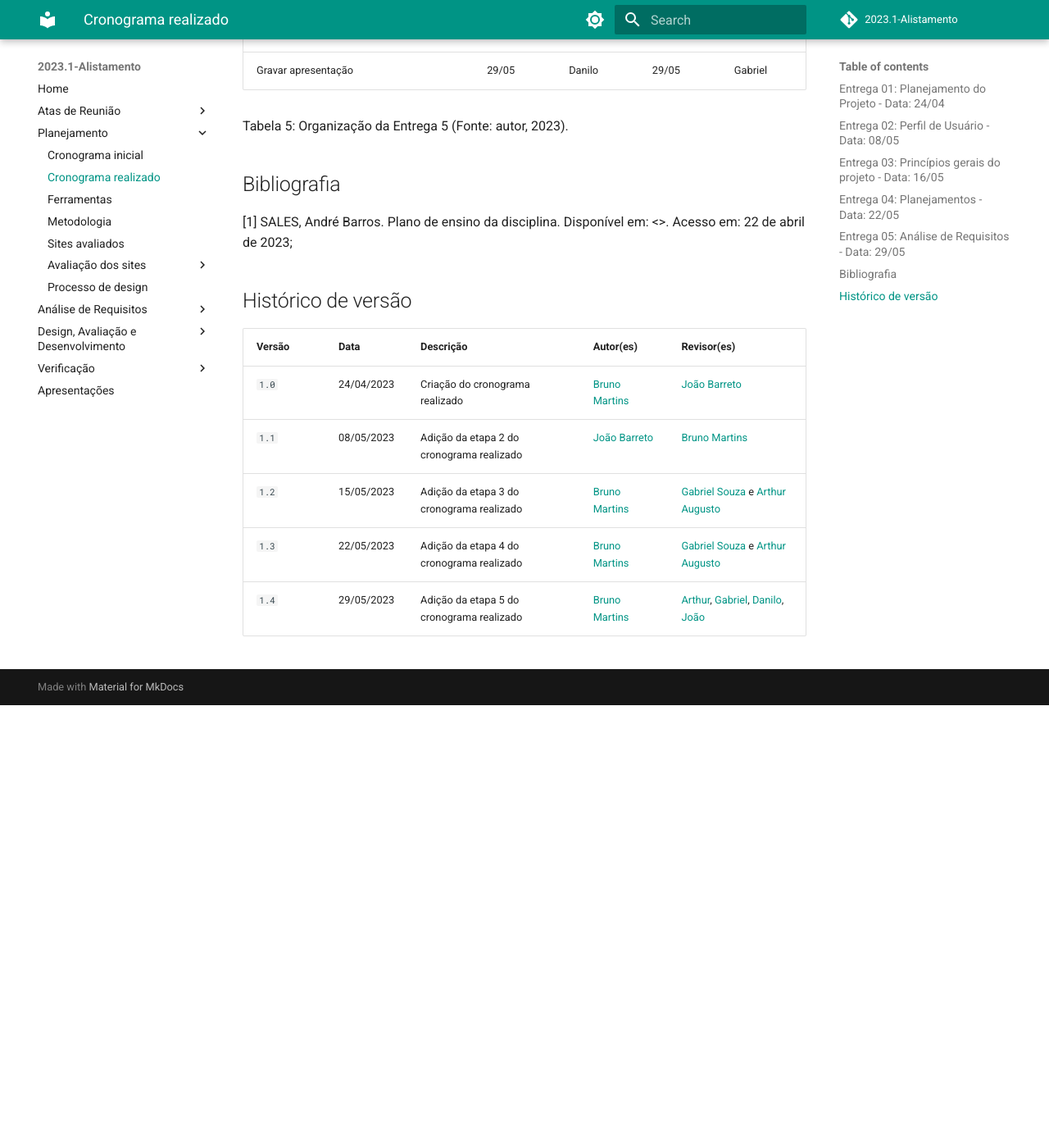
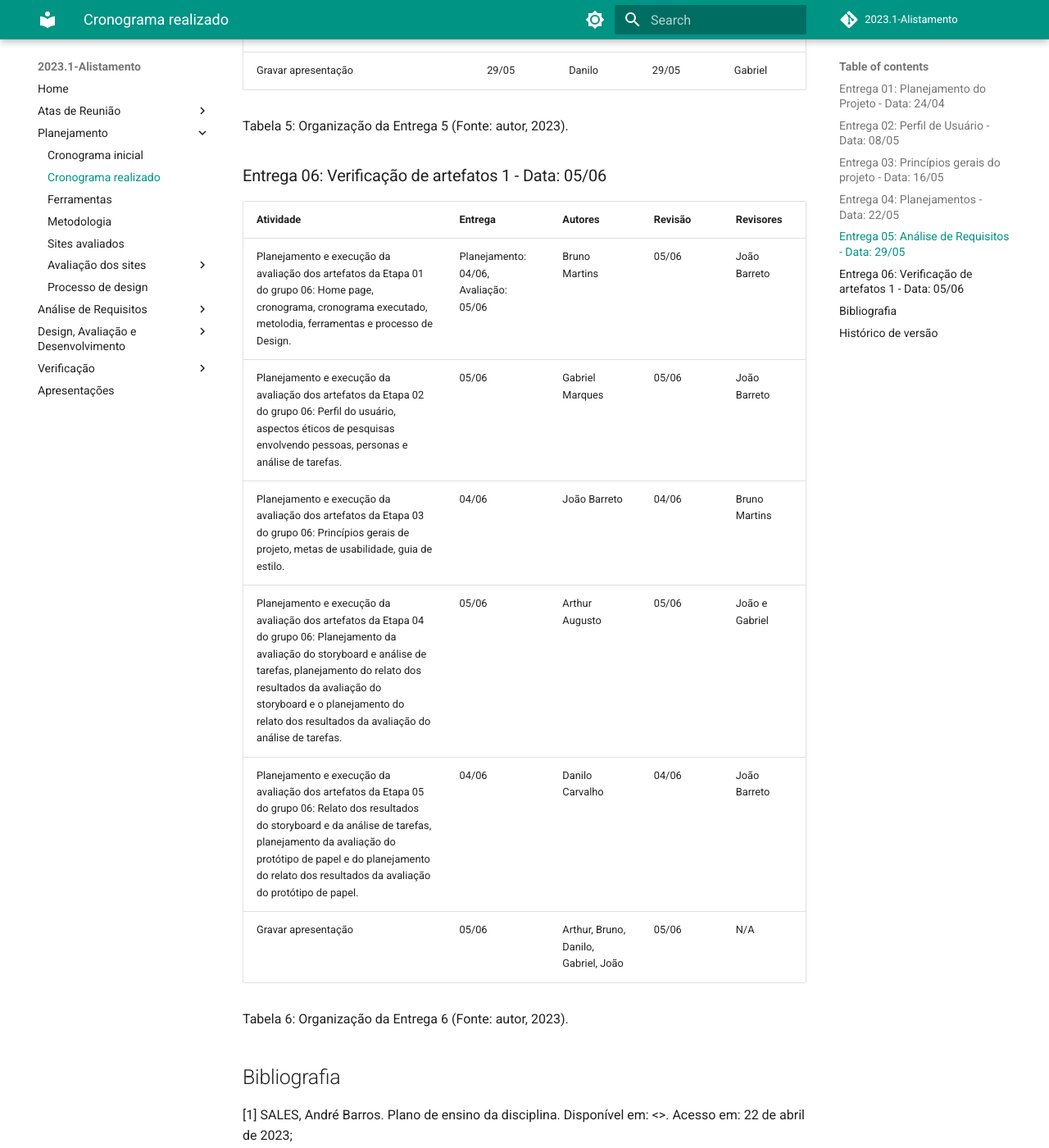
Before and after one commit to Interacao-Humano-Computador/2023.1-Alistamento, an MkDocs documentation site: the page built from docs/planejamento/cronograma_real.md, in a window 1280 px wide and 1400 px high, scrolled down 3080 px. Shown: the whole window at 82% size. Built offline with MkDocs 1.6.1 and Material for MkDocs 9.7.7, drawn with Linux system fonts in a browser that asks for light colours; comment, search, counter and statistics services are not loaded; before the commit the page ends 3940 px from its top, so only the background shows below that; some of the changed text lies outside the part shown.

Commit message:
Adicionando apresentação da etapa 6

```diff
--- a/docs/planejamento/cronograma_real.md
+++ b/docs/planejamento/cronograma_real.md
@@ -63,6 +63,18 @@ Tabela 4: Organização da Entrega 4 (Fonte: autor, 2023).
 
 Tabela 5: Organização da Entrega 5 (Fonte: autor, 2023).
 
+### Entrega 06: Verificação de artefatos 1 - Data: 05/06
+| Atividade | Entrega | Autores | Revisão | Revisores |
+|---|---|---|---|---|
+| Planejamento e execução da avaliação dos artefatos da Etapa 01 do grupo 06: Home page, cronograma, cronograma executado, metolodia, ferramentas e processo de Design. | Planejamento: 04/06, Avaliação: 05/06 | Bruno Martins | 05/06 | João Barreto |
+| Planejamento e execução da avaliação dos artefatos da Etapa 02 do grupo 06: Perfil do usuário, aspectos éticos de pesquisas envolvendo pessoas, personas e análise de tarefas. | 05/06 | Gabriel Marques | 05/06 | João Barreto |
+| Planejamento e execução da avaliação dos artefatos da Etapa 03 do grupo 06: Princípios gerais de projeto, metas de usabilidade, guia de estilo. | 04/06 | João Barreto | 04/06 | Bruno Martins |
+| Planejamento e execução da avaliação dos artefatos da Etapa 04 do grupo 06: Planejamento da avaliação do storyboard e análise de tarefas, planejamento do relato dos resultados da avaliação do storyboard e o planejamento do relato dos resultados da avaliação do análise de tarefas. | 05/06 | Arthur Augusto | 05/06 | João e Gabriel |
+| Planejamento e execução da avaliação dos artefatos da Etapa 05 do grupo 06: Relato dos resultados do storyboard e da análise de tarefas, planejamento da avaliação do protótipo de papel e do planejamento do relato dos resultados da avaliação do protótipo de papel.| 04/06 | Danilo Carvalho | 04/06 | João Barreto |
+| Gravar apresentação | 05/06 | Arthur, Bruno, Danilo, Gabriel, João | 05/06 | N/A |
+
+Tabela 6: Organização da Entrega 6 (Fonte: autor, 2023).
+
 ## Bibliografia
 [1] SALES, André Barros. Plano de ensino da disciplina. Disponível em: <>. Acesso em: 22 de abril de 2023;
 
@@ -74,3 +86,4 @@ Tabela 5: Organização da Entrega 5 (Fonte: autor, 2023).
 |  `1.2`   | 15/05/2023 | Adição da etapa 3 do cronograma realizado | [Bruno Martins](https://github.com/gitbmvb) | [Gabriel Souza](https://github.com/GabrielMS00) e [Arthur Augusto](https://github.com/arthur-augusto) |
 |  `1.3`   | 22/05/2023 | Adição da etapa 4 do cronograma realizado | [Bruno Martins](https://github.com/gitbmvb) | [Gabriel Souza](https://github.com/GabrielMS00) e [Arthur Augusto](https://github.com/arthur-augusto) |
 |  `1.4`   | 29/05/2023 | Adição da etapa 5 do cronograma realizado | [Bruno Martins](https://github.com/gitbmvb) | [Arthur](https://github.com/arthur-augusto), [Gabriel](https://github.com/GabrielMS00), [Danilo](https://github.com/Danilo-Carvalho-Antunes), [João](https://github.com/JoaoBarreto03) |
+|  `1.5`   | 05/06/2023 | Adição da etapa 6 do cronograma realizado | [Bruno Martins](https://github.com/gitbmvb) | [Arthur](https://github.com/arthur-augusto), [Gabriel](https://github.com/GabrielMS00), [Danilo](https://github.com/Danilo-Carvalho-Antunes), [João](https://github.com/JoaoBarreto03) |
```
Also changed, not shown: docs/apresentacoes.md (+12 -0 lines).
